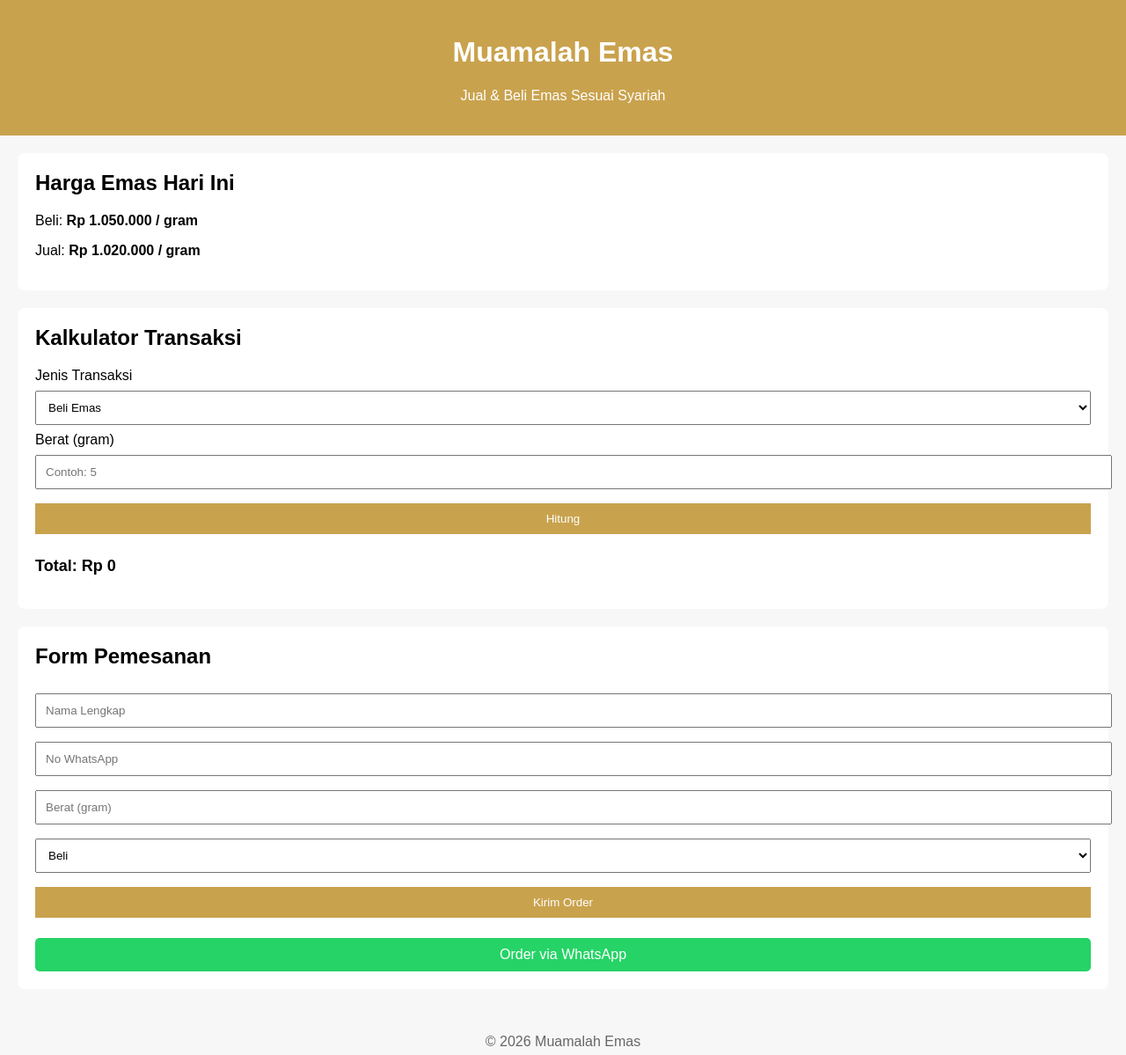
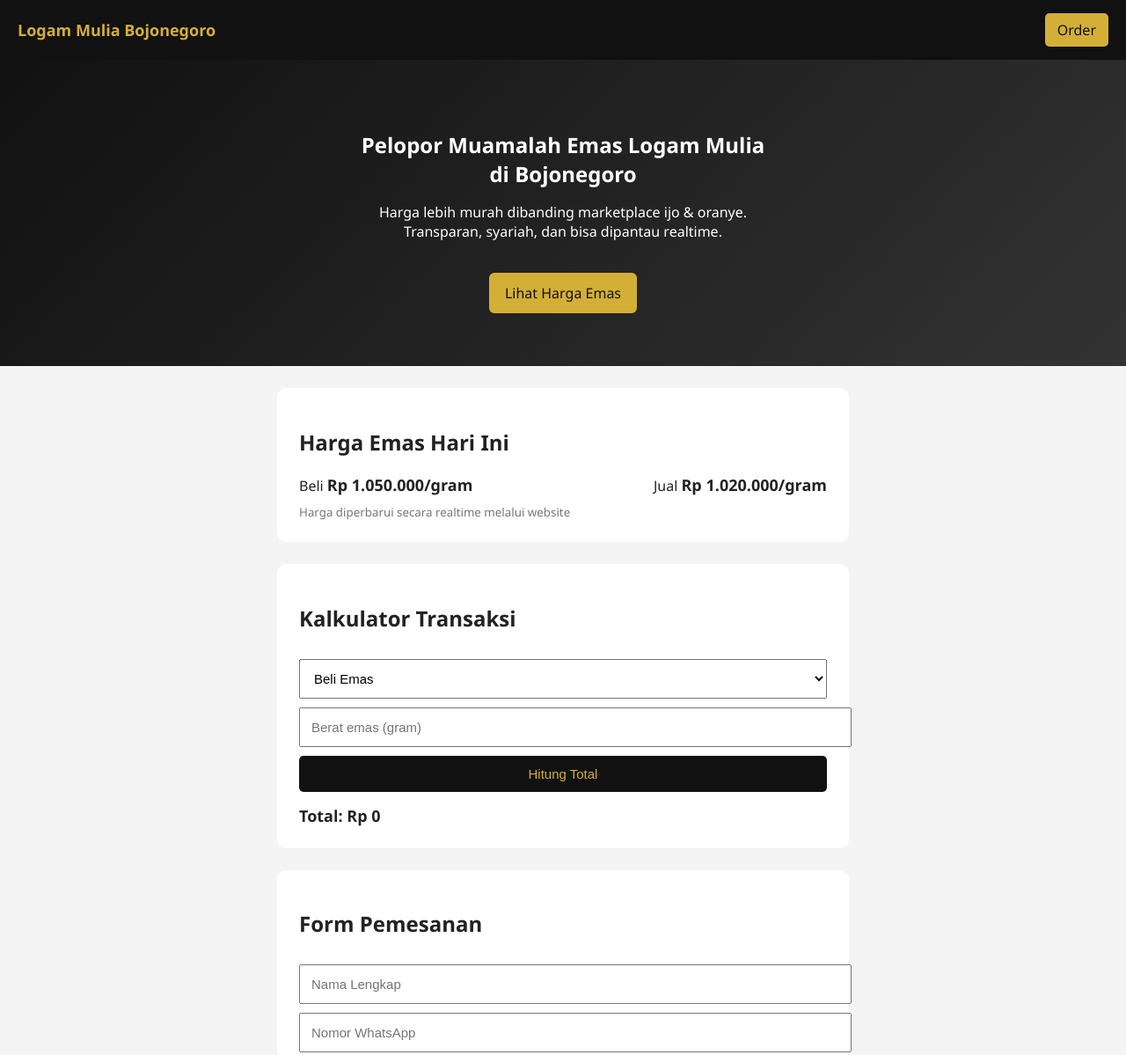
Before and after one commit to dikiyana/gold-store, a plain HTML site: page index.html in a window 1280 px wide. Shown: the top 1199 px of the page at 88% size. Drawn offline with Linux system fonts and the light colour scheme.

Commit message:
commit kedua

```diff
--- a/index.html
+++ b/index.html
@@ -2,49 +2,71 @@
 <html lang="id">
 <head>
   <meta charset="UTF-8">
-  <title>Muamalah Emas Digital</title>
+  <title>Logam Mulia Bojonegoro</title>
   <meta name="viewport" content="width=device-width, initial-scale=1.0">
   <link rel="stylesheet" href="style.css">
 </head>
 <body>
 
-<header>
-  <h1>Muamalah Emas</h1>
-  <p>Jual & Beli Emas Sesuai Syariah</p>
-</header>
+<!-- NAVBAR -->
+<nav class="navbar">
+  <div class="brand">Logam Mulia Bojonegoro</div>
+  <a href="#order" class="cta">Order</a>
+</nav>
 
-<section class="harga">
-  <h2>Harga Emas Hari Ini</h2>
-  <p>Beli: <strong>Rp <span id="hargaBeli">1.050.000</span> / gram</strong></p>
-  <p>Jual: <strong>Rp <span id="hargaJual">1.020.000</span> / gram</strong></p>
+<!-- HERO -->
+<section class="hero">
+  <h1>Pelopor Muamalah Emas Logam Mulia<br>di Bojonegoro</h1>
+  <p>
+    Harga lebih murah dibanding marketplace ijo & oranye.<br>
+    Transparan, syariah, dan bisa dipantau realtime.
+  </p>
+  <a href="#harga" class="btn-primary">Lihat Harga Emas</a>
 </section>
 
-<section class="kalkulator">
+<!-- HARGA -->
+<section id="harga" class="card">
+  <h2>Harga Emas Hari Ini</h2>
+  <div class="price-box">
+    <div>
+      <span>Beli</span>
+      <strong>Rp <span id="hargaBeli">1.050.000</span>/gram</strong>
+    </div>
+    <div>
+      <span>Jual</span>
+      <strong>Rp <span id="hargaJual">1.020.000</span>/gram</strong>
+    </div>
+  </div>
+  <small class="note">Harga diperbarui secara realtime melalui website</small>
+</section>
+
+<!-- KALKULATOR -->
+<section class="card">
   <h2>Kalkulator Transaksi</h2>
 
-  <label>Jenis Transaksi</label>
   <select id="jenis">
     <option value="beli">Beli Emas</option>
     <option value="jual">Jual Emas</option>
   </select>
 
-  <label>Berat (gram)</label>
-  <input type="number" id="berat" placeholder="Contoh: 5">
+  <input type="number" id="berat" placeholder="Berat emas (gram)">
 
-  <button onclick="hitung()">Hitung</button>
+  <button onclick="hitung()">Hitung Total</button>
 
-  <p class="hasil">Total: Rp <span id="total">0</span></p>
+  <div class="result">
+    Total: Rp <span id="total">0</span>
+  </div>
 </section>
 
-<section class="form">
+<!-- FORM ORDER -->
+<section id="order" class="card">
   <h2>Form Pemesanan</h2>
 
-  <!-- NETLIFY FORM -->
   <form name="order-emas" method="POST" data-netlify="true">
     <input type="hidden" name="form-name" value="order-emas">
 
     <input type="text" name="nama" placeholder="Nama Lengkap" required>
-    <input type="tel" name="wa" placeholder="No WhatsApp" required>
+    <input type="tel" name="wa" placeholder="Nomor WhatsApp" required>
     <input type="number" name="berat" placeholder="Berat (gram)" required>
 
     <select name="jenis">
@@ -52,16 +74,20 @@
       <option value="jual">Jual</option>
     </select>
 
-    <button type="submit">Kirim Order</button>
+    <button type="submit">Kirim Pesanan</button>
   </form>
 
-  <a class="wa" href="https://wa.me/628xxxxxxxxxx" target="_blank">
-    Order via WhatsApp
+  <a class="wa" href="https://wa.me/628XXXXXXXXXX" target="_blank">
+    Konsultasi via WhatsApp
   </a>
 </section>
 
+<!-- FOOTER -->
 <footer>
-  <p>© 2026 Muamalah Emas</p>
+  <p>
+    © 2026 Logam Mulia Bojonegoro<br>
+    Muamalah emas sesuai prinsip syariah
+  </p>
 </footer>
 
 <script src="script.js"></script>
--- a/script.js
+++ b/script.js
@@ -1,17 +1,13 @@
+const hargaBeli = 1050000;
+const hargaJual = 1020000;
+
 function hitung() {
-  const hargaBeli = 1050000;
-  const hargaJual = 1020000;
+  const jenis = document.getElementById("jenis").value;
+  const berat = document.getElementById("berat").value || 0;
 
-  const jenis = document.getElementById("jenis").value;
-  const berat = document.getElementById("berat").value;
-
-  let total = 0;
-
-  if (jenis === "beli") {
-    total = berat * hargaBeli;
-  } else {
-    total = berat * hargaJual;
-  }
+  let total = jenis === "beli"
+    ? berat * hargaBeli
+    : berat * hargaJual;
 
   document.getElementById("total").innerText =
     total.toLocaleString("id-ID");
--- a/style.css
+++ b/style.css
@@ -1,63 +1,112 @@
 body {
-  font-family: Arial, sans-serif;
-  background: #f7f7f7;
   margin: 0;
-  padding: 0;
+  font-family: 'Segoe UI', sans-serif;
+  background: #f4f4f4;
+  color: #222;
 }
 
-header {
-  background: #c9a24d;
-  color: white;
-  text-align: center;
-  padding: 20px;
+.navbar {
+  background: #111;
+  color: #d4af37;
+  padding: 15px 20px;
+  display: flex;
+  justify-content: space-between;
+  align-items: center;
 }
 
-section {
-  background: white;
-  margin: 20px;
-  padding: 20px;
-  border-radius: 8px;
+.brand {
+  font-weight: bold;
+  font-size: 18px;
 }
 
-h2 {
-  margin-top: 0;
+.cta {
+  color: #111;
+  background: #d4af37;
+  padding: 8px 14px;
+  border-radius: 5px;
+  text-decoration: none;
+}
+
+.hero {
+  background: linear-gradient(135deg, #111, #333);
+  color: white;
+  padding: 60px 20px;
+  text-align: center;
+}
+
+.hero h1 {
+  margin-bottom: 15px;
+}
+
+.btn-primary {
+  display: inline-block;
+  margin-top: 20px;
+  background: #d4af37;
+  color: #111;
+  padding: 12px 18px;
+  border-radius: 6px;
+  text-decoration: none;
+}
+
+.card {
+  background: white;
+  margin: 25px auto;
+  padding: 25px;
+  max-width: 600px;
+  border-radius: 10px;
+}
+
+.price-box {
+  display: flex;
+  justify-content: space-between;
+  margin-top: 15px;
+}
+
+.price-box strong {
+  font-size: 18px;
+}
+
+.note {
+  display: block;
+  margin-top: 10px;
+  color: #777;
 }
 
 input, select, button {
   width: 100%;
-  padding: 10px;
-  margin: 8px 0;
+  padding: 12px;
+  margin-top: 10px;
+  font-size: 15px;
 }
 
 button {
-  background: #c9a24d;
-  color: white;
+  background: #111;
+  color: #d4af37;
   border: none;
+  border-radius: 5px;
   cursor: pointer;
 }
 
-button:hover {
-  opacity: 0.9;
-}
-
-.hasil {
+.result {
+  margin-top: 15px;
   font-size: 18px;
   font-weight: bold;
 }
 
 .wa {
   display: block;
-  text-align: center;
   margin-top: 15px;
   background: #25D366;
   color: white;
-  padding: 10px;
+  text-align: center;
+  padding: 12px;
+  border-radius: 6px;
   text-decoration: none;
-  border-radius: 5px;
 }
 
 footer {
   text-align: center;
-  padding: 15px;
-  color: #666;
+  padding: 20px;
+  color: #777;
+  font-size: 14px;
 }
```
